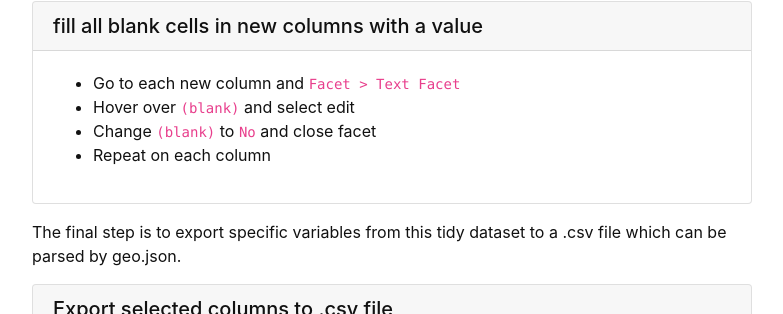
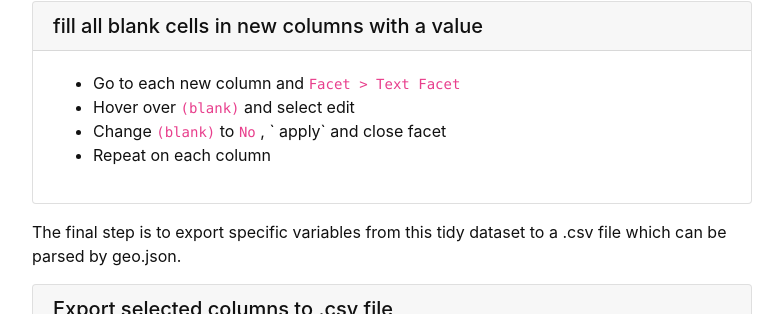
Before and after one commit to GULibrarySandbox/advanced-data-wrangle-old, a Jekyll site: the page built from content/5-lesson.md, in a window 1280 px wide and 900 px high, scrolled down 1481 px. Shown: the part 139-453 px from the top of the window, without its empty margins (248-1031 px from the left). Built offline with Jekyll 4.4.1, drawn with Linux system fonts in a browser that asks for light colours.

Commit message:
Update 5-lesson.md

```diff
--- a/content/5-lesson.md
+++ b/content/5-lesson.md
@@ -56,7 +56,7 @@ Let's now change the (blank) cells a “no” value.
 {% capture text %}
 - Go to each new column and  `Facet > Text Facet`
 - Hover over  `(blank)` and select edit
-- Change  `(blank)` to  `No`  and close facet
+- Change  `(blank)` to  `No` , ` apply` and close facet
 - Repeat on each column{% endcapture %} {% include card.md header="fill all blank cells in new columns with a value" text=text %}
 
 The final step is to export specific variables from this tidy dataset to a .csv file which can be parsed by geo.json.
```
